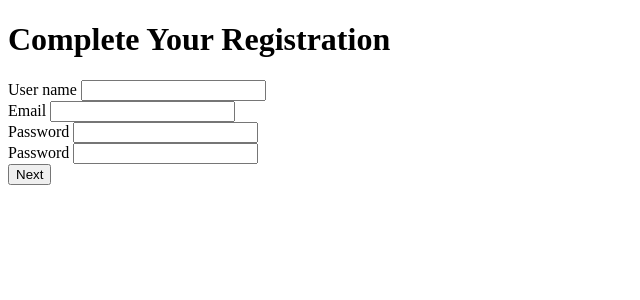
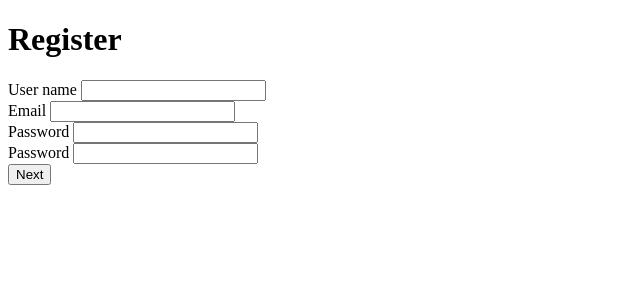
Before and after one commit to JanSzyndlarewicz/Lets-go-out, a Flask app: page /register in a window 1280 px wide. Shown: the top 300 px of the page, without its empty margins (0-640 px from the left). Run offline with Flask 3, Linux system fonts and the light colour scheme.

Commit message:
Registration process split on 2 files

```diff
--- a/app/templates/auth/register.html
+++ b/app/templates/auth/register.html
@@ -2,33 +2,14 @@
 <html lang="en">
 <head>
     <meta charset="UTF-8">
-    <title>Registration and Profile Setup</title>
-    <style>
-        .form-step {
-            display: none;
-        }
-        .form-step.active {
-            display: block;
-        }
-    </style>
-    <script>
-        function switchStep(step) {
-            document.querySelectorAll('.form-step').forEach(formStep => {
-                formStep.classList.toggle('active', formStep.id === step);
-                formStep.querySelectorAll('input, select, textarea').forEach(input => {
-                    input.required = formStep.classList.contains('active');
-                });
-            });
-        }
-    </script>
+    <title>Registration</title>
 </head>
 <body>
-    <h1>Complete Your Registration</h1>
-
+<h1>Register</h1>
 <form method="post">
     {{ form.csrf_token }}
 
-        <div id="register" class="form-step">
+    <div id="register">
         {% with input = form.username %}
         {% include 'components/form_input.html' %}
         {% endwith %}
@@ -52,46 +33,6 @@
         <input type="hidden" name="step" value="register">
         <button type="submit">Next</button>
     </div>
-
-        <div id="complete-profile" class="form-step">
-            {% with input = profile_form.name %}
-            {% include 'components/form_input.html' %}
-            {% endwith %}
-            <br>
-
-            {{ profile_form.gender.label }}
-            {% for name, value in profile_form.gender.choices %}
-                <label>
-                    <input type="radio" name="gender" value="{{ name }}" {% if name == profile_form.gender.data %}checked{% endif %}>
-                    {{ value }}
-                </label>
-            {% endfor %}
-            <br>
-
-            {% with input = profile_form.year_of_birth %}
-            {% include 'components/form_input.html' %}
-            {% endwith %}
-            <br>
-            <label>Age preferences:</label>
-            <br>
-            {% with input = profile_form.lower_difference %}
-            {% include 'components/form_input.html' %}
-            {% endwith %}
-            <br>
-
-            {% with input = profile_form.upper_difference %}
-            {% include 'components/form_input.html' %}
-            {% endwith %}
-            <br>
-            <br>
-
-            <input type="hidden" name="step" value="complete-profile">
-            <button type="submit">Submit</button>
-        </div>
 </form>
-
-    <script>
-        switchStep("{{ step }}");
-    </script>
 </body>
 </html>
--- a/app/views/auth.py
+++ b/app/views/auth.py
@@ -1,6 +1,6 @@
 from functools import wraps
 
-from flask import Blueprint
+from flask import Blueprint, current_app
 from flask import current_app as app
 from flask import flash, redirect, render_template, request, session, url_for
 from flask_login import current_user, login_required, login_user, logout_user
@@ -100,13 +100,19 @@ def register():
 
     step = request.args.get("step", "register")
 
+    if step == "complete-profile" and "registration_data" not in session:
+        return redirect(url_for("auth_bp.register", step="register"))
+
     if step == "register" and process_registration_form(form):
         return redirect(url_for("auth_bp.register", step="complete-profile"))
 
     if step == "complete-profile" and process_profile_form(profile_form):
-        return redirect(url_for("auth_bp.unconfirmed"))
+        return redirect(url_for("find_page_bp.find_page"))
 
-    return render_template("auth/register.html", form=form, profile_form=profile_form, step=step)
+    if step == "register":
+        return render_template("auth/register.html", form=form, step=step)
+    elif step == "complete-profile":
+        return render_template("auth/complete_profile.html", profile_form=profile_form, step=step)
 
 
 @auth_bp.route("/confirm/<token>", methods=["GET", "POST"])
@@ -148,7 +154,9 @@ def index():
 def initialize_profile_form():
     profile_form = ProfileDataFulfilment()
     profile_form.gender.choices = [(gender.name, gender.value) for gender in Gender]
-    profile_form.gender_preferences.choices = [(gender.name, gender.value) for gender in Gender]
+    profile_form.gender_preferences.choices = [
+        (gender.name, gender.value) for gender in Gender
+    ]
     return profile_form
 
 
@@ -190,7 +198,9 @@ def create_user_with_profile(registration_data, profile_form):
         year_of_birth=profile_form.year_of_birth.data,
     )
 
-    new_user.matching_preferences.gender_preferences = [Gender[gp] for gp in profile_form.gender_preferences.data]
+    new_user.matching_preferences.gender_preferences = [
+        Gender[gp] for gp in profile_form.gender_preferences.data
+    ]
     new_user.matching_preferences.lower_difference = profile_form.lower_difference.data
     new_user.matching_preferences.upper_difference = profile_form.upper_difference.data
 
```
Also changed, not shown: app/templates/auth/complete_profile.html (added, +61 -0 lines). Lines whose indentation alone changed are shown as unchanged.
